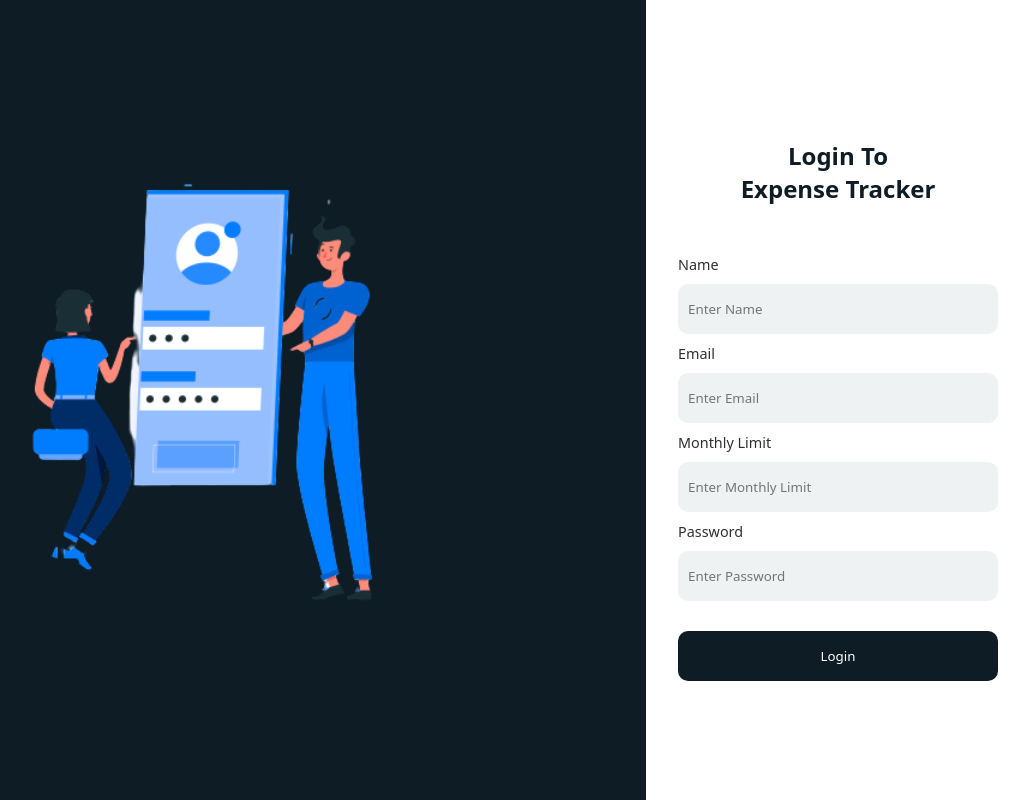
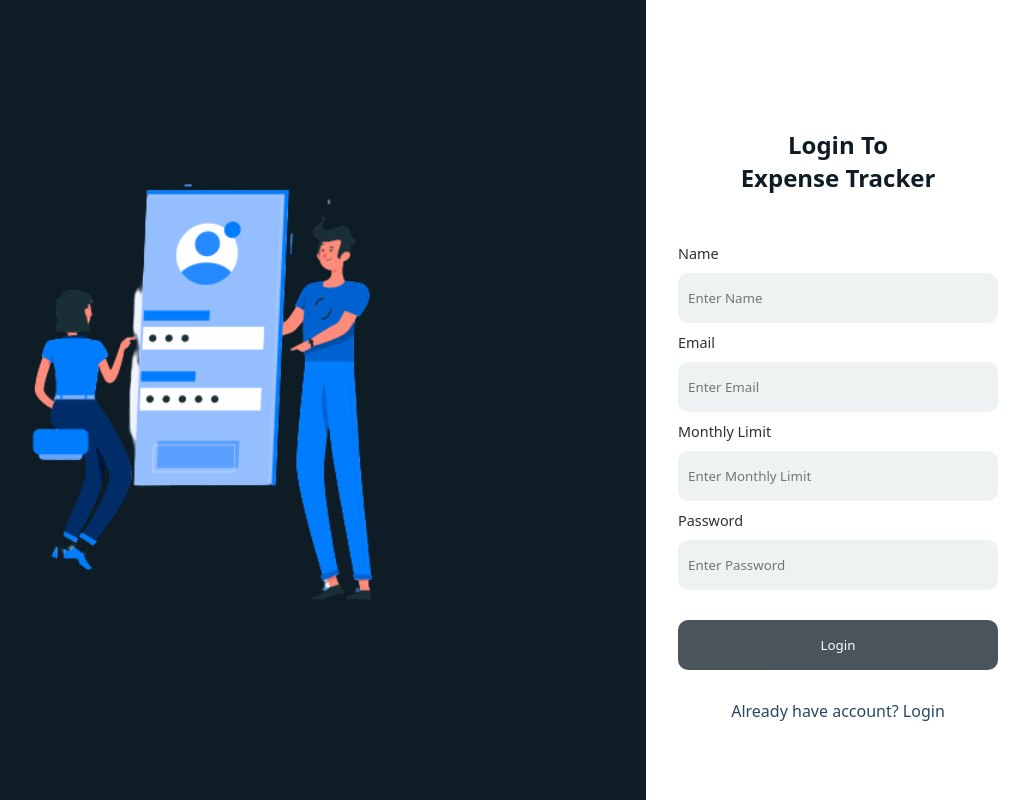
Before and after one commit to fasilkp/expense-tracker, a React (Create React App) app in the folder client/: page /register in a window 1280 px wide. Shown: the whole page, without its empty margins (250-1279 px from the left). Built offline with nearby package versions, Linux system fonts and the light colour scheme; no server answers.

Commit message:
register completed

```diff
--- a/client/src/App.js
+++ b/client/src/App.js
@@ -1,4 +1,4 @@
-import React from 'react';
+import React, {useEffect, useContext} from 'react';
 import './App.css';
 import HomePage from './pages/HomePage';
 import {BrowserRouter as Router, Route, Routes } from 'react-router-dom'
@@ -6,21 +6,36 @@ import ListPage from './pages/ListPage';
 import LoginPage from './pages/LoginPage';
 import RegisterPage from './pages/RegisterPage';
 import axios from 'axios'
+import AuthContext from './context/AuthContext';
 axios.defaults.withCredentials = true;
-axios.defaults.baseURL = 'https://crowdlybackend.herokuapp.com/api';
+axios.defaults.baseURL = 'http://localhost:8080/api';
 function App() {
+  const {loggedIn, updateLogin}=useContext(AuthContext);
+  useEffect(()=>{
+    updateLogin();
+  },[])
   return (
     <Router>
       <div className="App">
+        {
+          loggedIn &&
                 <Routes>
                   <Route path="/" element={<HomePage />}/>
                   <Route path="/list" element={<ListPage />}/>
                   <Route path="/login" element={<LoginPage />}/>
                   <Route path="/register" element={<RegisterPage/>}/>
                 </Routes>
+        }
+        {
+          loggedIn===false &&
+                <Routes>
+                  <Route path="*" element={<LoginPage />}/>
+                  <Route path="/login" element={<LoginPage />}/>
+                  <Route path="/register" element={<RegisterPage/>}/>
+                </Routes>
+        }
       </div>
     </Router>
-
   );
 }
 
--- a/client/src/components/Login/Login.css
+++ b/client/src/components/Login/Login.css
@@ -18,6 +18,12 @@
 .login-section{
     flex: 30%;
     background-color: white;
+    display: flex;
+    flex-direction: column;
+}
+.redirect-login{
+    text-decoration: none;
+    color: var(--thirdColor);
 }
 .login-container>div{
     width: 320px;
@@ -57,6 +63,9 @@
     background-color: var(--mainColor);
     color: white;
 }
+.login-btn button:disabled{
+    opacity: 75%;
+}
 @media only screen and (max-width: 600px) {
     .Login{
         flex-direction: column;
--- a/client/src/components/Login/Login.jsx
+++ b/client/src/components/Login/Login.jsx
@@ -3,6 +3,7 @@ import './Login.css'
 import LoginImage from '../../images/login-image.png'
 import { HiAnnotation } from 'react-icons/hi'
 import { useState } from 'react'
+import { Link } from 'react-router-dom'
 function Login() {
     const[email, setEmail]=useState("")
     const[password, setPassword]=useState("")
@@ -19,7 +20,7 @@ function Login() {
             <img src={LoginImage} alt="" />
         </div>
         <div className="login-section">
-            <div className="login-container">
+            <form className="login-container">
                 <div className="login-header">
                     <h2>Login To Expense Tracker</h2>
                 </div>
@@ -38,7 +39,8 @@ function Login() {
                 <div className="login-btn">
                     <button>Login</button>
                 </div>
-            </div>
+            </form>
+            <Link to='/register' className="redirect-login">Don't have account? Regitser?</Link>
         </div>
     </div>
   )
--- a/client/src/components/Register/Register.jsx
+++ b/client/src/components/Register/Register.jsx
@@ -1,14 +1,57 @@
-import React from 'react'
-import '../Login/Login.css'
-import LoginImage from '../../images/login-image.png'
+import React, { useState } from "react";
+import "../Login/Login.css";
+import LoginImage from "../../images/login-image.png";
+import axios from "axios";
+import { Link } from "react-router-dom";
 function Register() {
+    const [name, setName] = useState("");
+    const [password, setPassword] = useState("");
+    const [email, setEmail] = useState("");
+    const [monthlyLimit, setMonthlyLimit] = useState(0);
+    const handleSubmit = async (e) => {
+        e.preventDefault();
+        if (
+            name !== "" || email !== "" || password.length > 6 || monthlyLimit !== 0
+        ) {
+
+            const user = await axios.post("/auth/register", {
+                name,
+                email,
+                password,
+                monthlyLimit
+            });
+            if (user.data.register) {
+                window.location.href = "/";
+            } else {
+                alert(user.data.message);
+            }
+        } else {
+            console.log("not working");
+        }
+    };
+    const handleInput = (e, input) => {
+        switch (input) {
+            case "name":
+                setName(e.target.value);
+                break;
+            case "email":
+                setEmail(e.target.value);
+                break;
+            case "password":
+                setPassword(e.target.value);
+                break;
+            case "monthlyLimit":
+                setMonthlyLimit(e.target.value);
+                break;
+        }
+    };
     return (
         <div className="Login">
             <div className="login-img">
                 <img src={LoginImage} alt="" />
             </div>
             <div className="login-section">
-            <div className="login-container">
+                <form onSubmit={handleSubmit} className="login-container">
                     <div className="login-header">
                         <h2>Login To Expense Tracker</h2>
                     </div>
@@ -16,33 +59,63 @@ function Register() {
                         <span>Name</span>
                     </div>
                     <div className="login-input">
-                    <input type="text" placeholder='Enter Name' />
+                        <input
+                            type="text"
+                            placeholder="Enter Name"
+                            onChange={(e) => handleInput(e, "name")}
+                        />
                     </div>
                     <div className="login-caption">
                         <span>Email</span>
                     </div>
                     <div className="login-input">
-                    <input type="email" placeholder='Enter Email' />
+                        <input
+                            type="email"
+                            placeholder="Enter Email"
+                            onChange={(e) => handleInput(e, "email")}
+                        />
                     </div>
                     <div className="login-caption">
                         <span>Monthly Limit</span>
                     </div>
                     <div className="login-input">
-                    <input type="number" placeholder='Enter Monthly Limit' />
+                        <input
+                            type="number"
+                            placeholder="Enter Monthly Limit"
+                            onChange={(e) => handleInput(e, "monthlyLimit")}
+                        />
                     </div>
                     <div className="login-caption">
                         <span>Password</span>
                     </div>
                     <div className="login-input">
-                    <input type="password" placeholder='Enter Password' />
+                        <input
+                            type="password"
+                            placeholder="Enter Password"
+                            onChange={(e) => handleInput(e, "password")}
+                        />
                     </div>
                     <div className="login-btn">
-                    <button>Login</button>
+                        <button
+                            onClick={handleSubmit}
+                            disabled={
+                                name === "" ||
+                                email === "" ||
+                                password.length < 6 ||
+                                monthlyLimit == 0
+                            }
+                        >
+                            {" "}
+                            Login
+                        </button>
+                    </div>
+                </form>
+                <Link to="/login" className="redirect-login">
+                    Already have account? Login
+                </Link>
             </div>
         </div>
-        </div>
-    </div>
-  )
+    );
 }
 
-export default Register
+export default Register;
--- /dev/null
+++ b/client/src/context/AuthContext.js
@@ -0,0 +1,36 @@
+import axios from "axios";
+import React, { createContext, useEffect, useState } from "react";
+
+const AuthContext = createContext();
+
+function AuthContextProvider(props) {
+  const [user, setUser] = useState({});
+  const [loggedIn, setLoggedIn]=useState(null)
+
+  async function updateLogin() {
+    try{
+      const loggedInRes = await axios.get("/auth/check-logged-in");
+      setUser(loggedInRes.data.user);
+      setLoggedIn(loggedInRes.data.loggedIn);
+      return loggedInRes.data;
+    }catch(err){
+      console.log("Error: " + err.message);
+      setUser(null);
+      setLoggedIn(false)
+    }
+  }
+
+  useEffect(() => {
+    updateLogin();
+  }, []);
+
+  return (
+    <AuthContext.Provider value={{ user, updateLogin, loggedIn }}>
+      {props.children}
+    </AuthContext.Provider>
+  );
+}
+
+
+export default AuthContext;
+export { AuthContextProvider }
--- a/client/src/index.js
+++ b/client/src/index.js
@@ -1,13 +1,16 @@
 import React from 'react';
 import ReactDOM from 'react-dom/client';
 import App from './App';
+import { AuthContextProvider } from './context/AuthContext';
 import * as serviceWorkerRegistration from './serviceWorkerRegistration';
 
 
 const root = ReactDOM.createRoot(document.getElementById('root'));
 root.render(
   <React.StrictMode>
+    <AuthContextProvider>
     <App />
+    </AuthContextProvider>
   </React.StrictMode>
 );
 
```
Lines whose indentation alone changed are shown as unchanged.
